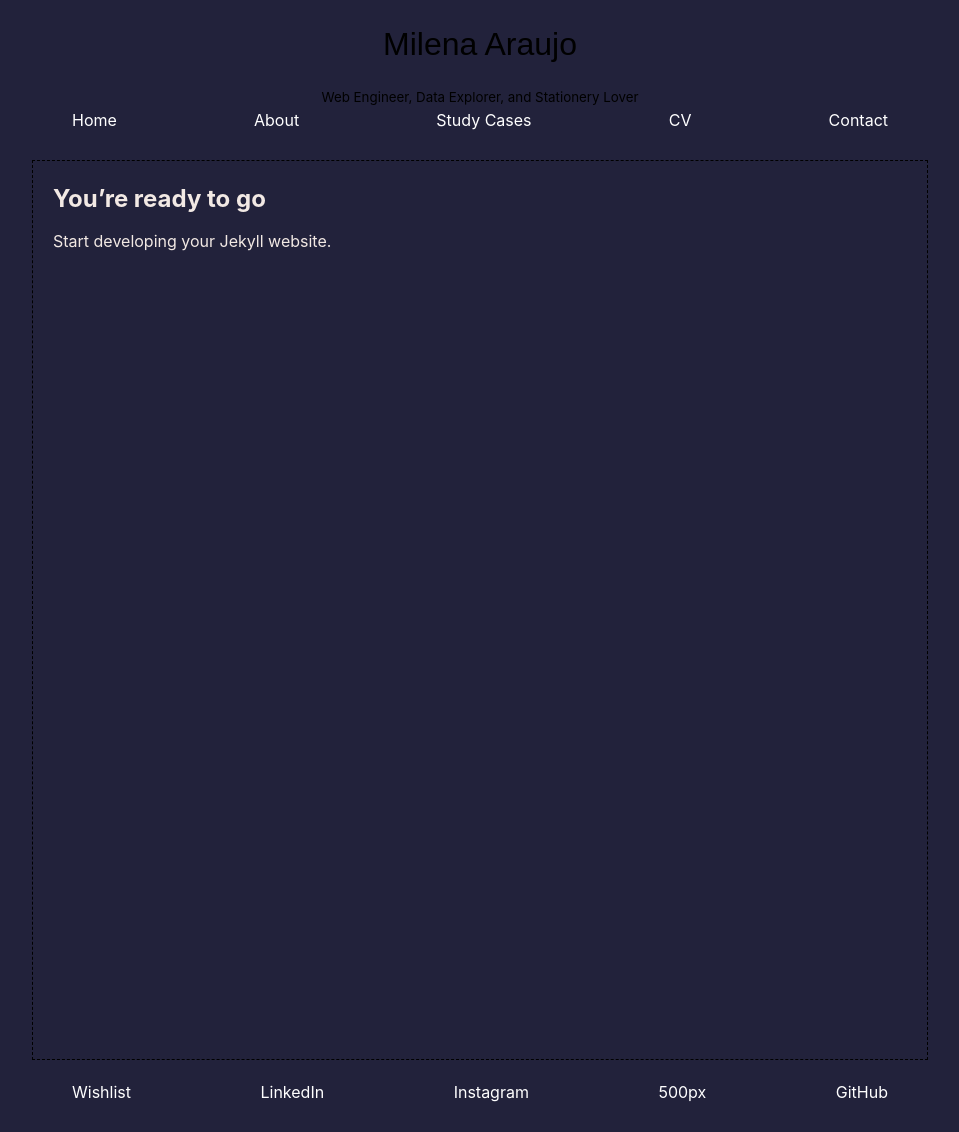
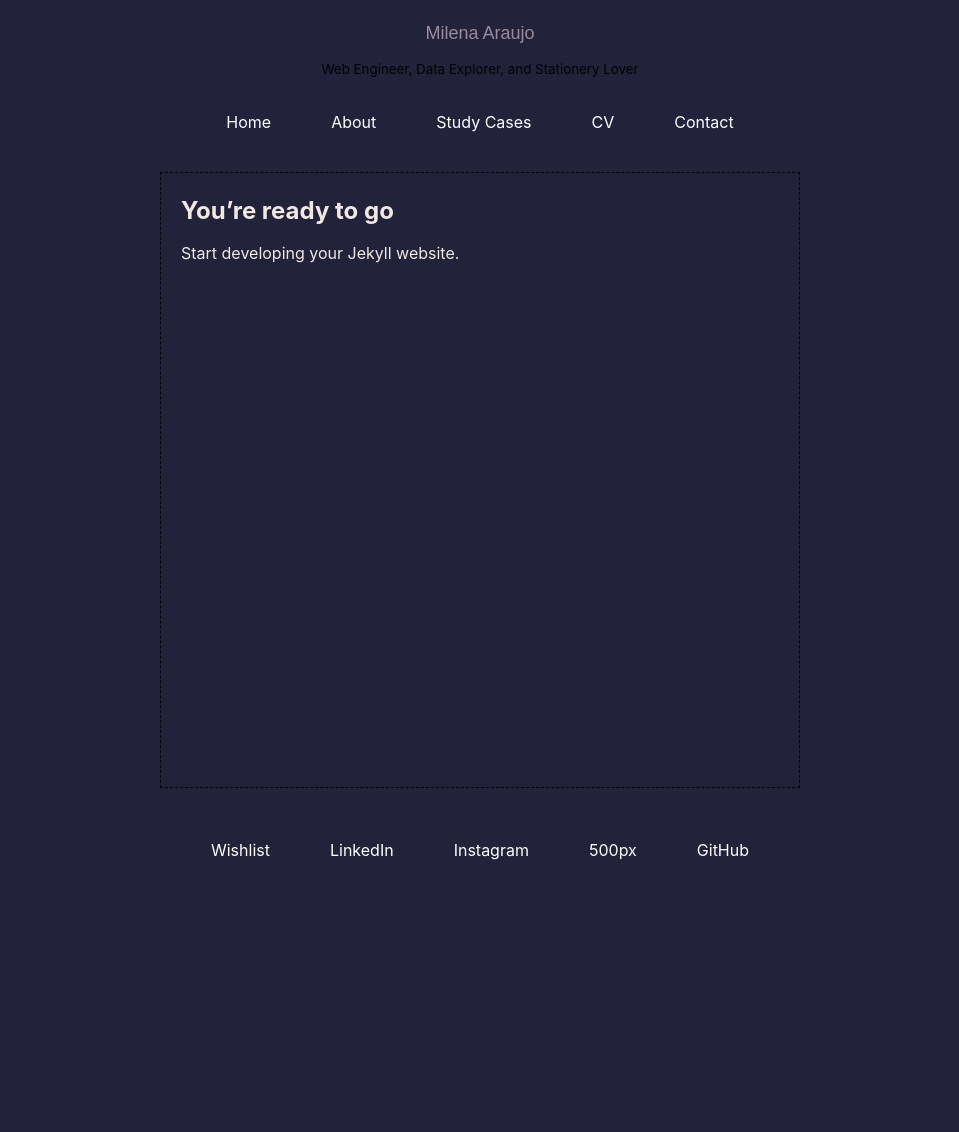
Before and after one commit to mil3na/mil3na.github.io, a Jekyll site: the page built from index.md, in a window 1280 px wide. Shown: the whole page, without its empty margins (160-1119 px from the left). Built offline with Jekyll 4.4.1, drawn with Linux system fonts in a browser that asks for light colours; some web fonts are replaced; after the commit the page ends 900 px from its top, so only the background shows below that.

Commit message:
Update and trying new jekyll config

```diff
--- a/_layouts/default.html
+++ b/_layouts/default.html
@@ -20,7 +20,7 @@
 </head>
 
 <body>
-  <div class="wrapper">
+  <main class="wrapper">
     <header>
       <h1>Milena Araujo</h1>
       <small>Web Engineer, Data Explorer, and Stationery Lover</small>
@@ -35,12 +35,10 @@
       </nav>
     </header>
     <section class="main">
-      <div class="main-column">
         <!-- Main column content here -->
         <article>
           {{ content }}
         </article>
-      </div>
     </section>
     <footer>
       <nav>
@@ -53,7 +51,7 @@
         </ul>
       </nav>
     </footer>
-  </div>
+  </main>
 </body>
 
 </html>
--- a/assets/css/main.scss
+++ b/assets/css/main.scss
@@ -141,8 +141,6 @@ code {
 body {
     margin: 0;
     padding: 0;
-    height: 100vh;
-    /* Take 100% of the viewport height */
     background: $darkBlue;
     color: $beige;
     font-family: $bodyFont;
@@ -152,56 +150,44 @@ body {
     display: flex;
     flex-direction: column;
     min-height: 100vh;
-    // height: 100%;
-    /* Take 100% of the body height */
+    height: 100%;
     align-items: center;
-    /* Center the container horizontally */
+    width: 50%;
+    margin: 0 auto;
 }
 
 header {
-    // background-color: $backgroundColor;
     color: black;
     padding: 20px;
     text-align: center;
-    width: 70%;
 
     h1 {
+        color: $mauve;
         font-family: $mainHeaderFont;
         font-weight: 400;
+        font-size: large;
         font-style: normal;
     }
 }
 
 .main {
-    // background-color: $backgroundColor;
     display: flex;
-    flex-grow: 1;
-    /* Take the remaining space */
-    width: 70%;
     border: 1px dashed #000000;
-    min-height: 100vh;
-}
-
-.main-column {
     flex-grow: 1;
     padding: 20px;
+    width: 100%;
 }
 
 footer {
-    // background-color: $backgroundColor;
-    color: #fff;
     padding: 20px;
-    // text-align: center;
-    width: 70%;
-    /* Match the container width */
     margin-top: auto;
-    /* Stick the footer to the bottom */
-    // position: fixed;
     bottom: 0;
-    left: 0;
     text-align: center;
+}
 
-
+nav {
+    margin-top: 30px;
+    margin-bottom: 10px;
 }
 
 nav ul {
```
